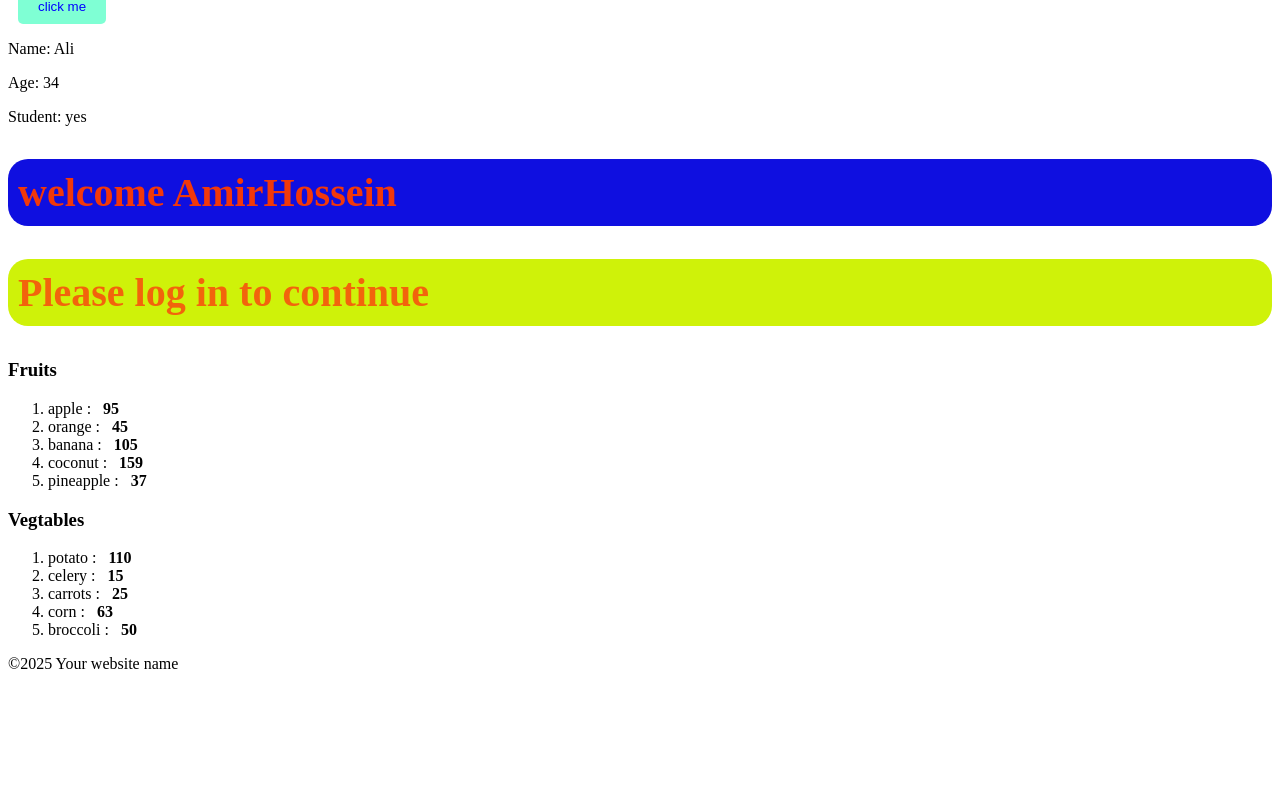
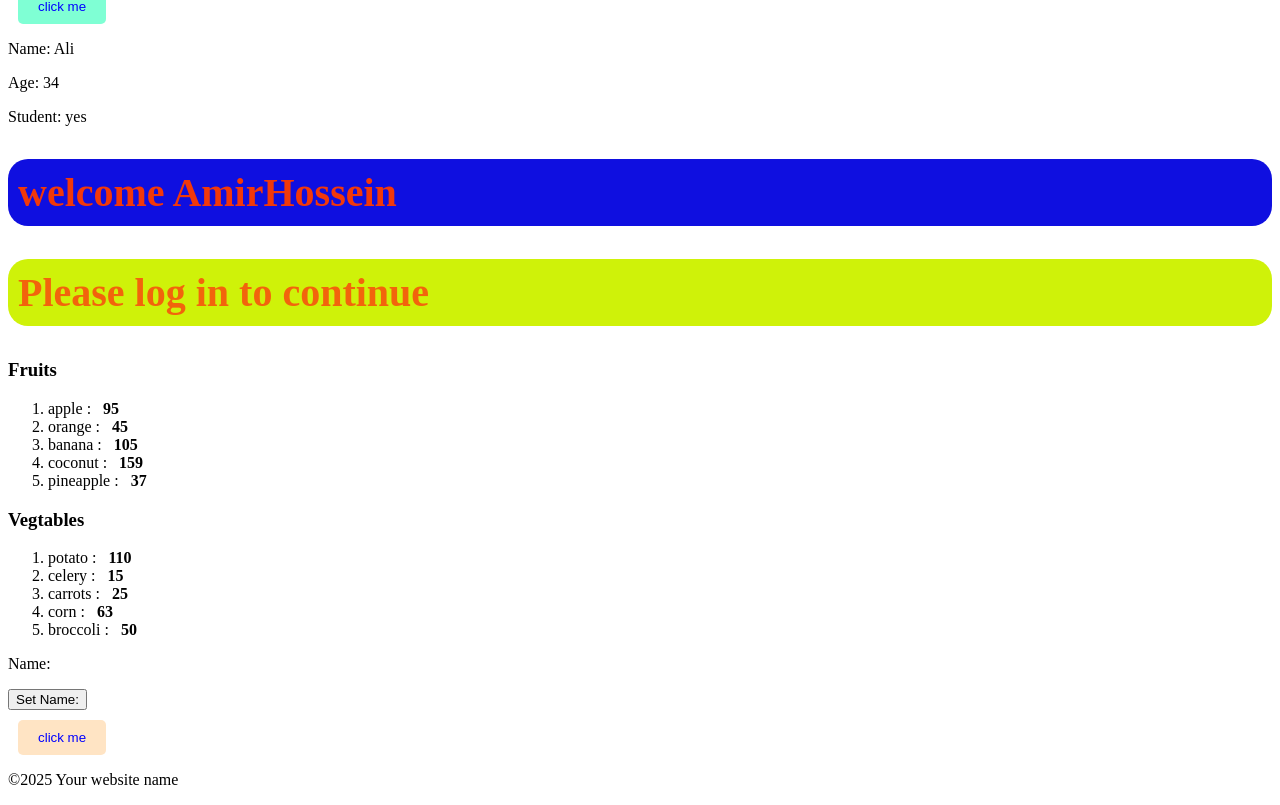
Before and after one commit to amirhoprogrammer/my-react-bro, a React (Vite) app: page / in a window 1280 px wide. Shown: the part 514-1319 px from the top of the page. Before the commit the page ends 1203 px from the top, so only its background shows below. Built offline with nearby package versions, Linux system fonts and the light colour scheme.

Commit message:
add click event

```diff
--- a/src/App.jsx
+++ b/src/App.jsx
@@ -6,10 +6,11 @@ import Footer from "./Footer.jsx";
 //import Food from "./Food.jsx";
 import Card from "./Card.jsx";
 import Button1 from "./Button/Button1.jsx";
-//import Button2 from "./Button2.jsx";
+import Button2 from "./Button2.jsx";
 import Student from "./Student.jsx";
 import UserGreeting from "./UserGreeting.jsx";
 import List from "./List.jsx";
+import MyComponent from "./MyComponent.jsx";
 function App() {
   const fruits = [
     { id: 1, name: "apple", calories: 95 },
@@ -33,7 +34,7 @@ function App() {
       <Card />
       <Card />
       <Button1 />
-      {/* <Button2 />*/}
+      {/* */}
       <Student name="Ali" age={34} isStudent={true} />
       <UserGreeting IsLoggedIn={true} username="AmirHossein" />
       <UserGreeting IsLoggedIn={false} username="AmirHessam" />
@@ -41,8 +42,10 @@ function App() {
       {/*<List items={vegtables} category="Vegtables" />*/}
       {fruits.length > 0 ? <List items={fruits} category="Fruits" /> : null}
       {fruits.length > 0 && <List items={vegtables} category="Vegtables" />}
+      <MyComponent />
       {/*<Student name="Ali" age="ghi" isStudent={true} />
       <Student />*/}
+      <Button2 />
       {/**/}
       <Footer />
     </>
--- a/src/Button2.jsx
+++ b/src/Button2.jsx
@@ -14,11 +14,27 @@ function Button2() {
     display: "flex",
     margin: "10px 10px",
   };
+  //let count = 0;
+  //const handleClick = () => console.log("Ouch!");
+  //const handleClick2 = (name) => console.log(`${name} stop clicking me`);
+  /*const handleClick2 = (name) => {
+    if (count < 3) {
+      count++;
+      console.log(`${name} you clicked me ${count} time/s`);
+    } else {
+      console.log(`${name} stop clicking me `);
+    }
+  };*/
+  const handleClick2 = (e) => (e.target.textContent = "yes");
+  //console.log(e);
   return (
     /*<button type="Button" style={style2}>
       click here!
+    </button>
+    <button onClick={handleClick} style={style2}>
+      click me
     </button>*/
-    <button onClick={cli} style={style2}>
+    <button onClick={(e) => handleClick2(e)} style={style2}>
       click me
     </button>
   );
--- /dev/null
+++ b/src/MyComponent.jsx
@@ -0,0 +1,15 @@
+import React, { useState } from "react";
+function MyComponent() {
+  let [name, setName] = useState();
+  const updateName = () => {
+    name = "SpongeBob";
+    console.log(name);
+  };
+  return (
+    <div>
+      <p>Name: {name}</p>
+      <button onClick={updateName}>Set Name:</button>
+    </div>
+  );
+}
+export default MyComponent;
```
